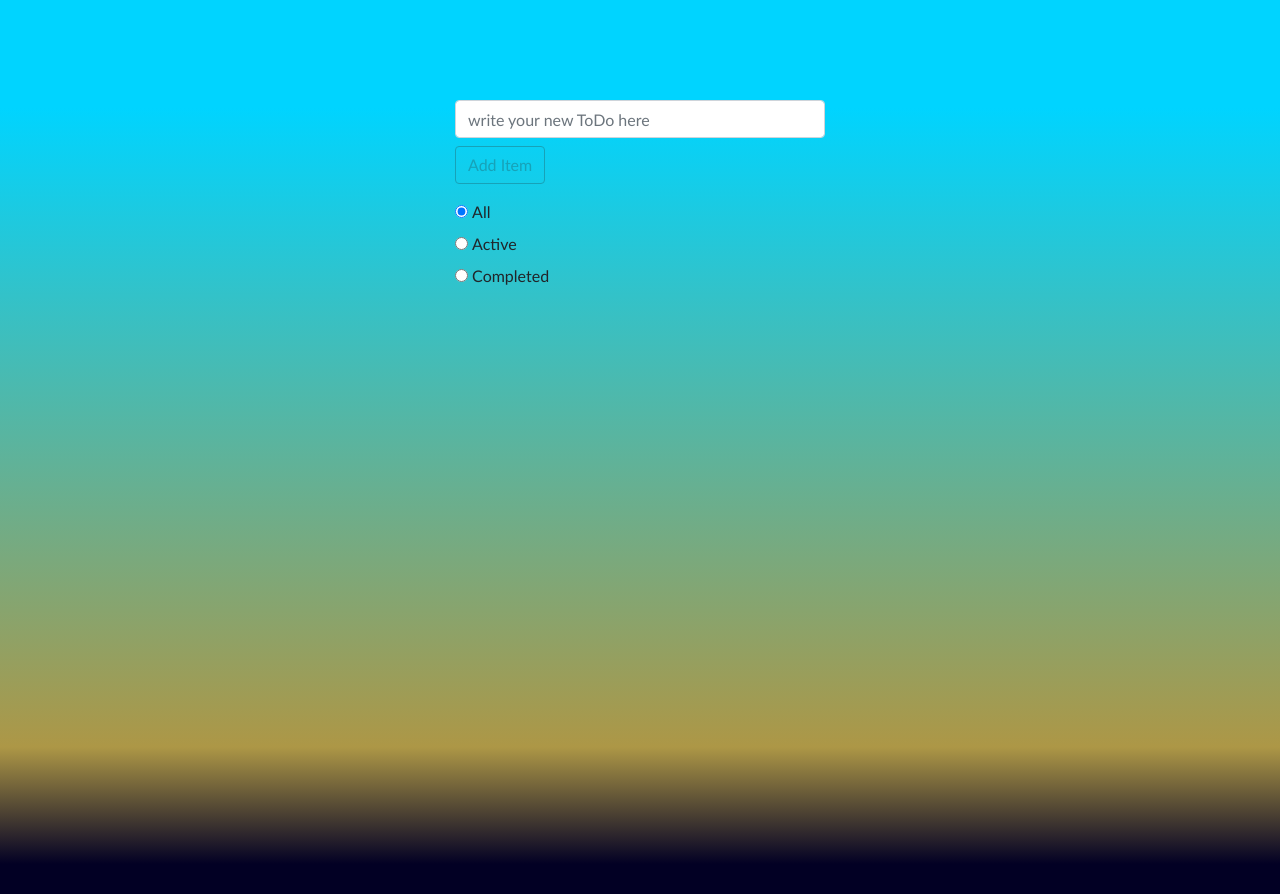
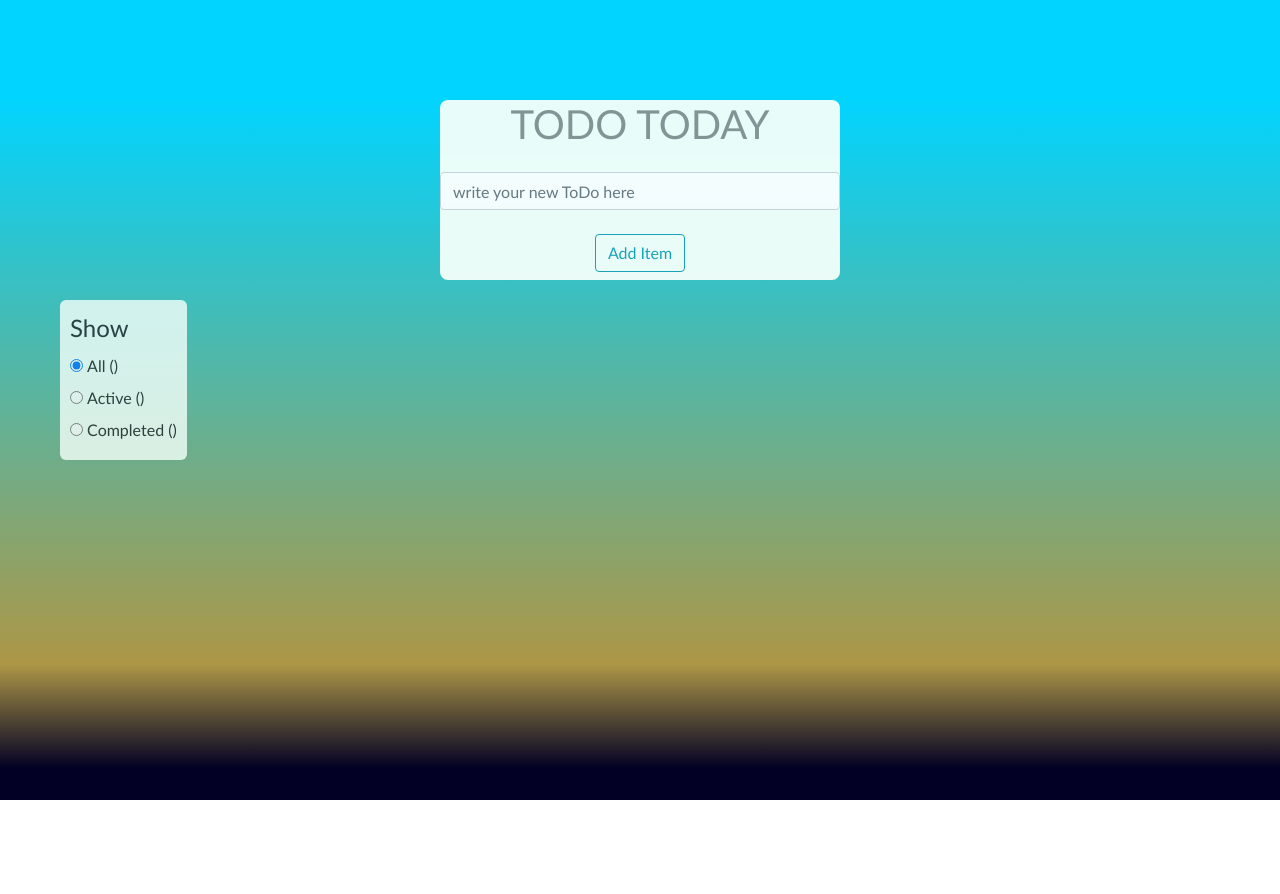
Before and after one commit to fcTen17/toDo_List, a plain HTML site: page index.html in a window 1280 px wide. After the commit the page ends 800 px from the top, so only its background shows below. Drawn offline with nearby package versions, Linux system fonts and the light colour scheme; no server answers.

Commit message:
Styling and CSS done

```diff
--- a/index.html
+++ b/index.html
@@ -19,34 +19,44 @@
     <script src="script.js"></script>
   </head>
   <body>
-    <div class="container">
-        <div id="newTaskDiv">
-            <form class="form-group task-form">
-                <input type="text" class="form-control mb-2" id="newTask" placeholder="write your new ToDo here" val="test Task" required>
-                <input id="newUnitSubmit" type="submit" class="btn btn-outline-info" value="Add Item">
-            </form>
 
+      <div id="radioButtons">
+        <fieldset>
+          <legend>Show</legend>
           <div>
             <input type="radio" id="allSelected" class="filter" name="filter" value="all" checked>
-              <label for="allSelected">All</label>
+            <label for="allSelected">All (<span id="allTotal"></span>) </label>
           </div>
 
           <div>
             <input type="radio" id="activeSelected"  class="filter" name="filter" value="active">
-              <label for="activeSelected">Active</label>
+            <label for="activeSelected">Active (<span id="activeTotal"></span>)</label>
           </div>
 
           <div>
             <input type="radio" id="completedSelected" class="filter" name="filter" value="completed">
-              <label for="completedSelected">Completed</label>
+            <label for="completedSelected">Completed (<span id="completedTotal"></span>)</label>
           </div>
+        </fieldset>
+      </div>
+
+    <div id="topFixed">
+      <div id="newTaskDiv">
+        <h1>TODO TODAY</h1>
+        <form class="form-group task-form">
+            <input type="text" class="form-control mt-4 mb-4" id="newTask" placeholder="write your new ToDo here" val="test Task" required>
+            <input id="newUnitSubmit" type="submit" class="btn btn-outline-info mb-2" value="Add Item">
+        </form>
+      </div>
+    </div>
+
+    <div id="topDiv">
 
     </div>
 
-        <div class="task-container">
+      <div class="task-container container">
 
       </div>
 
-    </div>
   </body>
 </html>
--- a/script.js
+++ b/script.js
@@ -37,6 +37,10 @@ const updateList = () => {
         let completedArr = tasksArr.tasks.filter(obj => {
           return obj.completed === true;
         });
+
+        $('#allTotal').text(`${tasksArr.tasks.length}`);
+        $('#activeTotal').text(`${activeArr.length}`);
+        $('#completedTotal').text(`${completedArr.length}`);
 
         console.log('activeArr: ' + activeArr);
         console.log('completedArr: ' + completedArr);
--- a/style.css
+++ b/style.css
@@ -25,14 +25,62 @@
     height: 100vh;
   }
 
+  #topDiv {
+    height: 300px;
+    background-color: transparent;
+  }
 
-
+  #topFixed {
+    position: fixed;
+    background-color: transparent;
+    width: 100%;
+    height: 250px;
+    z-index: 1;
+  }
 
   .container {
       max-width: 400px;
-      margin-top: 100px;
   }
 
+  .form-group {
+    margin-bottom: 0px;
+  }
+
+  #newTaskDiv {
+    margin: auto;
+    margin-top: 100px;
+    text-align:center;
+    width: 400px;
+    background-color: mintcream;
+    border-radius: 8px;
+    opacity: 0.95;
+  }
+
+  h1 {
+    opacity: 0.5;
+  }
+
+  #radioButtons {
+    position: fixed;
+    margin-left: 60px;
+    margin-top: 300px;
+    width: 100px
+    height: auto;
+    background-color: mintcream;
+    padding: 10px;
+    opacity: 0.8;
+    border-radius: 6px;
+  }
+
+  .task-container {
+    display: flex;
+    flex-direction: column;
+    flex-wrap:nowrap;
+    overflow-y: scroll;
+    margin-top: 0px;
+    max-height: 500px;
+
+  }
 
   .task-wrapper {
       display:flex;
@@ -52,9 +100,10 @@
 
   .task-title {
       font-size: x-large;
-      margin-top: 8px;
+      margin-top: 16px;
       background-color:mintcream;
       padding: 10px;
+      border-radius: 6px;
   }
 
   .completeTask {
```
Lines whose indentation alone changed are shown as unchanged.
